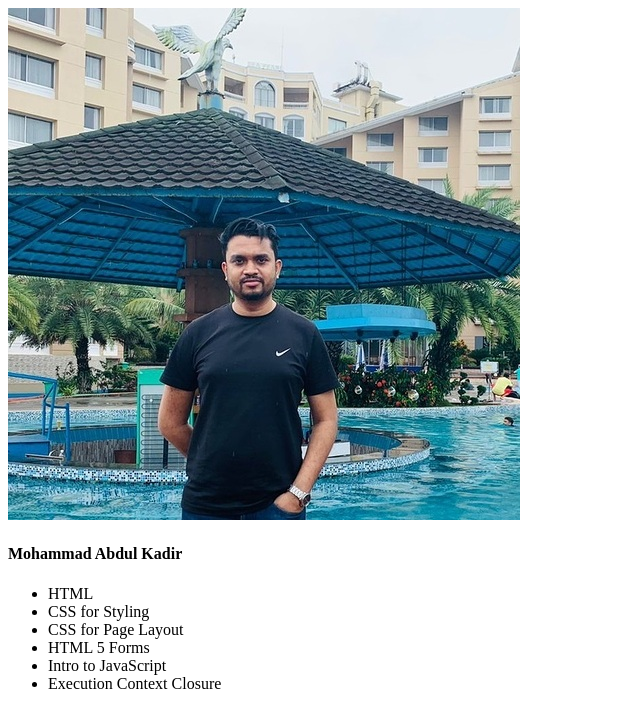
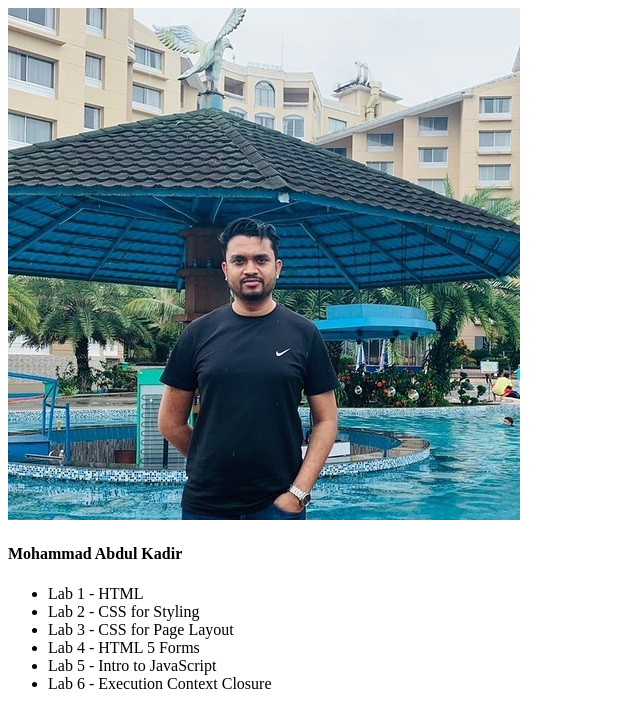
Before and after one commit to makrony1/wap4722.github.io, a plain HTML site: page index.html in a window 1280 px wide. Shown: the top 706 px of the page, without its empty margins (0-640 px from the left). Drawn offline with Linux system fonts and the light colour scheme.

Commit message:
Update index.html

```diff
--- a/index.html
+++ b/index.html
@@ -1,22 +1,27 @@
 <!DOCTYPE html>
 <html lang="en">
+
 <head>
-        <title>WAP Assignment 1</title>
+    <meta charset="UTF-8">
+    <meta name="viewport" content="width=device-width,initial-scale=1">
+    <title>WAP Assignment</title>
 </head>
+
 <body>
-<img src="./public/assets/images/me.jpg"  alt="Mohammad abdul kadir"/>
+    <img src="./public/assets/images/me.jpg" alt="Mohammad abdul kadir" />
     <h4>Mohammad Abdul Kadir</h4>
     <ul>
-    <li>HTML</li>
-    <li> CSS for Styling</li>
-    <li>CSS for Page Layout</li>
-    <li>HTML 5 Forms</li>
-    <li>Intro to JavaScript</li>
-    <li>Execution Context Closure</li>
+        <li>Lab 1 - HTML</li>
+        <li>Lab 2 - CSS for Styling</li>
+        <li>Lab 3 - CSS for Page Layout</li>
+        <li>Lab 4 - HTML 5 Forms</li>
+        <li>Lab 5 - Intro to JavaScript</li>
+        <li>Lab 6 - Execution Context Closure</li>
     </ul>
     <a href="https://validator.w3.org/nu/?doc=https%3A%2F%2Fmakrony1.github.io%2Fwap4722.github.io%2F">
-    <img src="./public/assets/images/w3c.png" alt="html validator"/>
+        <img src="./public/assets/images/w3c.png" alt="html validator" />
     </a>
 
 </body>
+
 </html>
```
Lines whose indentation alone changed are shown as unchanged.
